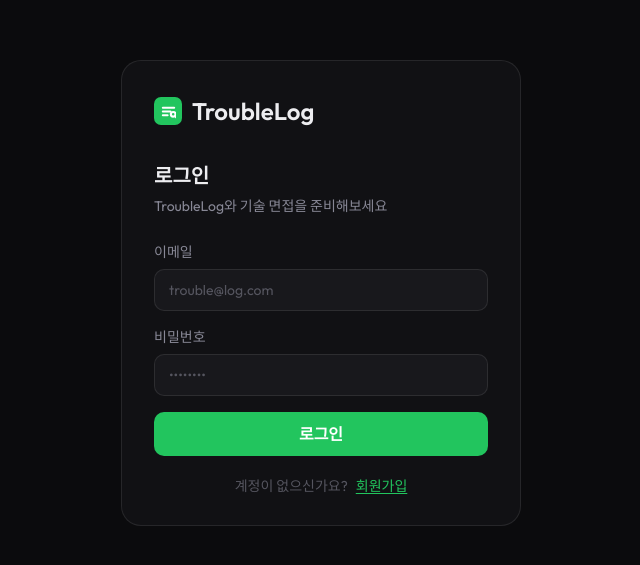
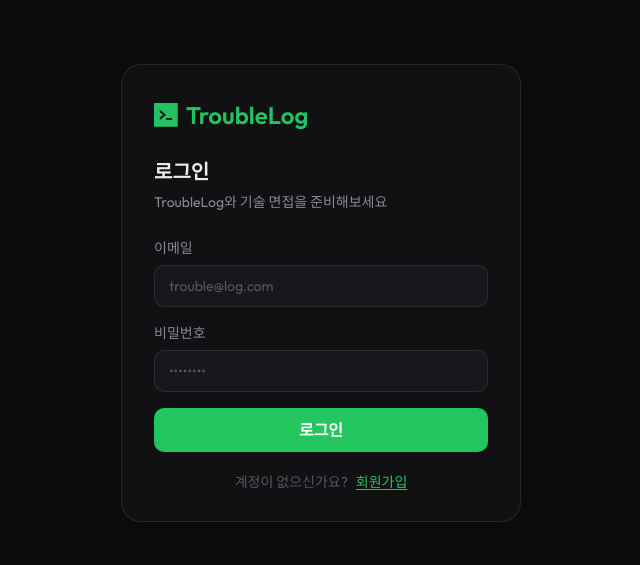
Before and after one commit to TroubleLog/TroubleLog-client, a React (Vite) app: page / in a window 1280 px wide. Shown: the part 107-672 px from the top of the page, without its empty margins (319-959 px from the left). Built offline with nearby package versions, Linux system fonts and the light colour scheme; a web font is replaced by a local one.

Commit message:
style: 로고 아이콘 추가

```diff
--- a/src/App.jsx
+++ b/src/App.jsx
@@ -13,7 +13,7 @@
   MOCK_REPORT,
   MOCK_RADAR,
   MOCK_FEEDBACK,
-} from "./data/mockData";
+} from "./data/serviceData";
 import {
   toISO,
   loadHist,
@@ -221,7 +221,7 @@
       <p className="text-sm text-t2 mb-1">
         {isReport
           ? "트러블슈팅 리포트를 작성하는 중..."
-          : "AI 면접 질문을 생성하는 중..."}
+          : "AI 면접 질문 생성 중..."}
       </p>
       <p className="text-xs text-t3">
         {isReport
--- a/src/components/Logo.jsx
+++ b/src/components/Logo.jsx
@@ -1,17 +1,12 @@
+import LogoIcon from "../assets/images/logo-icon.svg";
+
 export default function Logo() {
   return (
-    <div className="flex items-center gap-2.5 mb-8">
-      <div className="w-7 h-7 bg-accent rounded-[7px] flex-shrink-0 flex items-center justify-center">
-        <svg
-          className="w-[15px] h-[15px] stroke-white fill-none stroke-[2.3] [stroke-linecap:round]"
-          viewBox="0 0 16 16"
-        >
-          <path d="M2 4h12M2 8h8M2 12h5" />
-          <circle cx="13" cy="11" r="2.5" />
-          <path d="M15 13l1.5 1.5" />
-        </svg>
-      </div>
-      <span className="text-[24px] font-semibold">TroubleLog</span>
+    <div className="flex items-center gap-2 mb-6">
+      <img src={LogoIcon} className="w-6 h-6" />
+      <span className="text-[#23C360] text-[24px] font-semibold">
+        TroubleLog
+      </span>
     </div>
   );
 }
--- a/src/components/Sidebar.jsx
+++ b/src/components/Sidebar.jsx
@@ -1,3 +1,4 @@
+import LogoIcon from "../assets/images/logo-icon.svg";
 import { STEPS_META } from "../data/serviceData";
 
 const LogoutIcon = () => (
@@ -27,8 +28,9 @@
     <aside className="w-[250px] flex-shrink-0 border-r border-white/5 bg-s1 flex flex-col sticky top-0 h-screen">
       {/* Logo */}
       <div className="px-4 py-4 border-b border-white/5">
-        <div className="flex items-center gap-2.5">
-          <span className="text-[#23C363] text-[20px] font-semibold text-t1 tracking-tight">
+        <div className="flex items-center gap-2">
+          <img src={LogoIcon} className="w-6 h-6" />
+          <span className="text-[#23C360] text-[20px] font-semibold text-t1 tracking-tight">
             TroubleLog
           </span>
         </div>
--- a/src/index.css
+++ b/src/index.css
@@ -80,6 +80,6 @@
     @apply text-[22px] font-semibold text-t1 tracking-tight mb-1.5;
   }
   .sec-sub {
-    @apply text-sm text-t2 leading-relaxed max-w-[560px];
+    @apply text-sm text-t2 leading-relaxed max-w-[800px];
   }
 }
--- a/src/pages/steps/Step2Context.jsx
+++ b/src/pages/steps/Step2Context.jsx
@@ -51,7 +51,7 @@
               선택
             </span>
           </div>
-          <div className="text-[14px] text-[#707070] font-medium text-t1 mb-3">
+          <div className="text-[14px] text-[#808080] font-medium text-t1 mb-3">
             {q.sub}
           </div>
           <textarea
--- a/src/pages/steps/Step3QA.jsx
+++ b/src/pages/steps/Step3QA.jsx
@@ -1,4 +1,4 @@
-import { BADGE_TYPE } from "../../data/mockData";
+import { BADGE_TYPE } from "../../data/serviceData";
 
 const BADGE_STYLE = {
   tech: "text-blue-400 bg-blue-500/10 border-blue-500/25",
```
Also changed, not shown: src/assets/images/logo-icon.svg (added).
